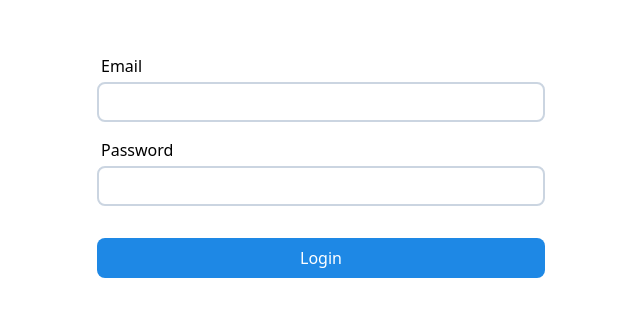
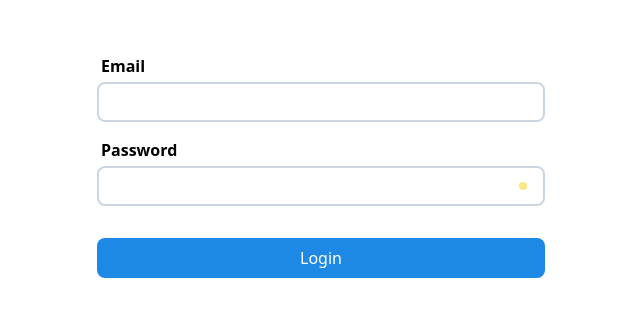
Before and after one commit to basurahan/threads-web, a Next.js app: page /login in a window 1280 px wide. Shown: the part 234-550 px from the top of the page, without its empty margins (319-959 px from the left). Built offline with nearby package versions, Linux system fonts and the light colour scheme.

Commit message:
feature: login ui (wip)

```diff
--- a/package.json
+++ b/package.json
@@ -9,6 +9,7 @@
     "lint": "next lint"
   },
   "dependencies": {
+    "@heroicons/react": "^2.2.0",
     "clsx": "^2.1.1",
     "next": "15.3.2",
     "react": "^19.0.0",
--- a/src/app/globals.css
+++ b/src/app/globals.css
@@ -83,8 +83,3 @@
     --foreground: #ededed;
   }
 }
-
-html, body {
-  width: 100%;
-  height: 100%;
-}
--- a/src/app/login/page.tsx
+++ b/src/app/login/page.tsx
@@ -3,9 +3,9 @@ import Submit from '@/app/ui/forms/Submit'
 
 function LoginForm() {
     return (
-        <div className="w-full md:w-md mx-[16px]">
-            <TextInput label="Email" name="email" />
-            <TextInput label="Password" name="password" className="mt-[var(--spacing-4)]" />
+        <div className="h-auto w-full md:w-md mx-[16px] my-[24px]">
+            <TextInput type="text" label="Email" name="email" />
+            <TextInput type="password"  label="Password" name="password" className="mt-[var(--spacing-4)]" />
             <Submit label="Login" className="mt-[var(--spacing-8)]" />
         </div>
     )
@@ -13,7 +13,7 @@ function LoginForm() {
 
 export default async function Page() {
     return (
-        <div className="size-full flex items-center justify-center">
+        <div className="min-h-screen flex justify-center items-center">
             <LoginForm />
         </div>
     )
--- a/src/app/ui/forms/TextInput.tsx
+++ b/src/app/ui/forms/TextInput.tsx
@@ -1,8 +1,38 @@
-export default function TextInput({ name, label, className } : { name: string, label: string, className?: string }) {
+'use client'
+
+import clsx from 'clsx'
+import { useState } from 'react'
+
+import Toggle from '@/app/ui/forms/Toggle'
+
+type TextInput = "text" | "password"
+
+export default function TextInput({ type, name, label, className } : {  type: TextInput, name: string, label: string, className?: string }) {
+    const [isPasswordShown, setIsPasswordShown] = useState(false)
+    const [isFocused, setIsFocused] = useState(false)
+
     return (
         <div className={className}>
-            <label htmlFor={name} className="block text-md ms-1 mb-1">{label}</label>
-            <input type="text" name={name} id={name} className="block h-[40px] w-full outline-none border-[2px] border-[var(--color-mute)] focus:border-[var(--color-primary)] rounded-[var(--radius-md)] text-xl p-1"/>
+            <label htmlFor={name} className="block text-md font-bold ms-1 mb-1">{label}</label>
+            <div
+                className={
+                    clsx(
+                        "flex flex-row items-center h-[40px] border-[2px] rounded-[var(--radius-md)] text-md px-[var(--spacing-4)]",
+                        {
+                            "border-[var(--color-mute)]": !isFocused,
+                            "border-[var(--color-primary)]": isFocused
+                        }
+                    )
+                }
+            >
+                <input
+                    type={(isPasswordShown || type === "text") ? "text" : "password"}
+                    name={name}
+                    id={name}
+                    className="h-full outline-none grow" onFocus={() => { setIsFocused(true) }} onBlur={() => { setIsFocused(false) }}
+                />
+                { type === "password" && <Toggle size={24} marginStart={12} onClick={(isCheck) => { setIsPasswordShown(isCheck) }} /> }
+            </div>
         </div>
     )
 }
--- /dev/null
+++ b/src/app/ui/forms/Toggle.tsx
@@ -0,0 +1,23 @@
+'use client'
+
+import { EyeIcon, EyeSlashIcon } from '@heroicons/react/24/outline'
+
+import { useState } from 'react'
+
+export default function Toggle({ size, marginStart, onClick } : { size: number, marginStart: number, onClick: (isCheck: boolean) => void }) {
+    const [isCheck, setIsCheck] = useState(false)
+    return (
+        <div
+            className={`inline-block select-none hover:bg-mute rounded-full p-[var(--spacing-1)] bg-amber-200`}
+            onClick={() => {
+                const newState = !isCheck
+                setIsCheck(newState)
+                onClick(newState)
+            }}
+        >
+            {
+               isCheck ? (<EyeIcon className={`size-[${size}px]`} />) : (<EyeSlashIcon className={`size-[${size}px]`} />)
+            }
+        </div>
+    )
+}
```
Also changed, not shown: 1 other file (tests, documents, lock files or other folders).
